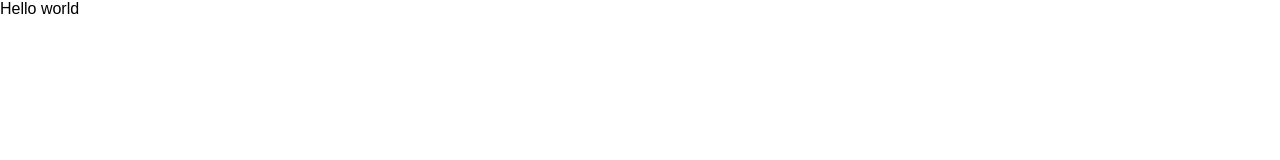
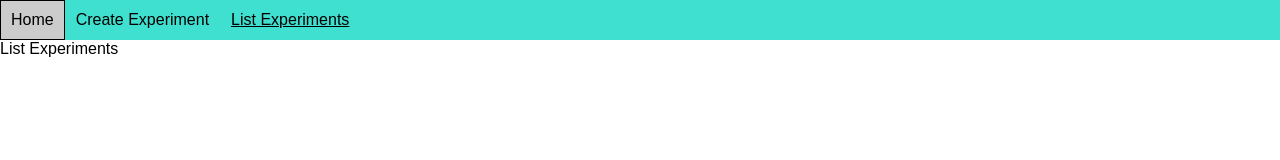
Before and after one commit to btoll/serial-number-generator, a React app: page /list-experiments in a window 1280 px wide. Built offline with nearby package versions, Linux system fonts and the light colour scheme.

Commit message:
Added Browser Router to project
Stubbed out `Create Experiment` and `List Experiments` menu links.
Added basic menu styles in `index.css`.

```diff
--- a/client/components/App.js
+++ b/client/components/App.js
@@ -1,23 +1,25 @@
 import React from 'react';
 
-class App extends React.Component {
-    constructor(props) {
-        super(props);
-    }
+import { BrowserRouter, Route, Switch } from 'react-router-dom';
+import Nav from './Nav';
+import Home from './Home';
+import CreateExperiment from './CreateExperiment';
+import ListExperiments from './ListExperiments';
 
-    componentDidMount() {
-    }
+const App = () =>
+    (
+        <BrowserRouter>
+            <div>
+                <Nav />
 
-    componentWillUnmount() {
-    }
-
-    render() {
-        return (
-            <div>
-                Hello world
+                <Switch>
+                    <Route exact path='/' component={Home} />
+                    <Route path='/create-experiment' component={CreateExperiment} />
+                    <Route path='/list-experiments' component={ListExperiments} />
+                    <Route render={() => <p>404 Not Found</p>} />
+                </Switch>
             </div>
-        )
-    }
-}
+        </BrowserRouter>
+    );
 
 export default App;
--- /dev/null
+++ b/client/components/CreateExperiment.js
@@ -0,0 +1,27 @@
+import React from 'react';
+//import Error from './Error';
+import axios from 'axios';
+//import {
+//    PRODUCTS_URL,
+//    RECEIPTS_URL,
+//    STORES_URL,
+//    incr
+//} from '../config';
+
+export default class AddReceipt extends React.Component {
+    constructor() {
+        super();
+
+        this.state = {
+        };
+    }
+
+    render() {
+        return (
+            <div>Create Experiment</div>
+        );
+    }
+
+    componentDidMount() {
+    }
+}
--- /dev/null
+++ b/client/components/Home.js
@@ -0,0 +1,16 @@
+import React from 'react';
+
+export default class Home extends React.Component {
+    constructor() {
+        super();
+
+        this.state = {
+        };
+    }
+
+    render() {
+        return (
+            <div>Welcome Ben!</div>
+        );
+    }
+}
--- /dev/null
+++ b/client/components/ListExperiments.js
@@ -0,0 +1,27 @@
+import React from 'react';
+//import Error from './Error';
+import axios from 'axios';
+//import {
+//    PRODUCTS_URL,
+//    RECEIPTS_URL,
+//    STORES_URL,
+//    incr
+//} from '../config';
+
+export default class AddReceipt extends React.Component {
+    constructor() {
+        super();
+
+        this.state = {
+        };
+    }
+
+    render() {
+        return (
+            <div>List Experiments</div>
+        );
+    }
+
+    componentDidMount() {
+    }
+}
--- /dev/null
+++ b/client/components/Nav.js
@@ -0,0 +1,24 @@
+import React from 'react';
+import { NavLink } from 'react-router-dom';
+
+export default function Nav() {
+    return (
+        <ul className='nav'>
+            <li>
+                <NavLink exact activeClassName='active' to='/'>
+                    Home
+                </NavLink>
+            </li>
+            <li>
+                <NavLink activeClassName='active' to='/create-experiment'>
+                    Create Experiment
+                </NavLink>
+            </li>
+            <li>
+                <NavLink activeClassName='active' to='/list-experiments'>
+                    List Experiments
+                </NavLink>
+            </li>
+        </ul>
+    );
+}
--- a/client/index.css
+++ b/client/index.css
@@ -3,3 +3,35 @@ body {
   padding: 0;
   font-family: sans-serif;
 }
+
+ul.nav {
+    background-color: turquoise;
+    list-style-type: none;
+    margin: 0;
+    padding: 0;
+}
+
+ul.nav li {
+    border: 1px solid turquoise;
+    display: inline-block;
+    padding: 10px;
+}
+
+ul.nav li:hover {
+    background-color: #ccc;
+    border-color: #000;
+}
+
+ul.nav a {
+    color: black;
+    display: inline-block;
+    text-decoration: none;
+}
+
+ul.nav a:hover {
+    cursor: pointer;
+}
+
+ul.nav a.active {
+    text-decoration: underline;
+}
```
